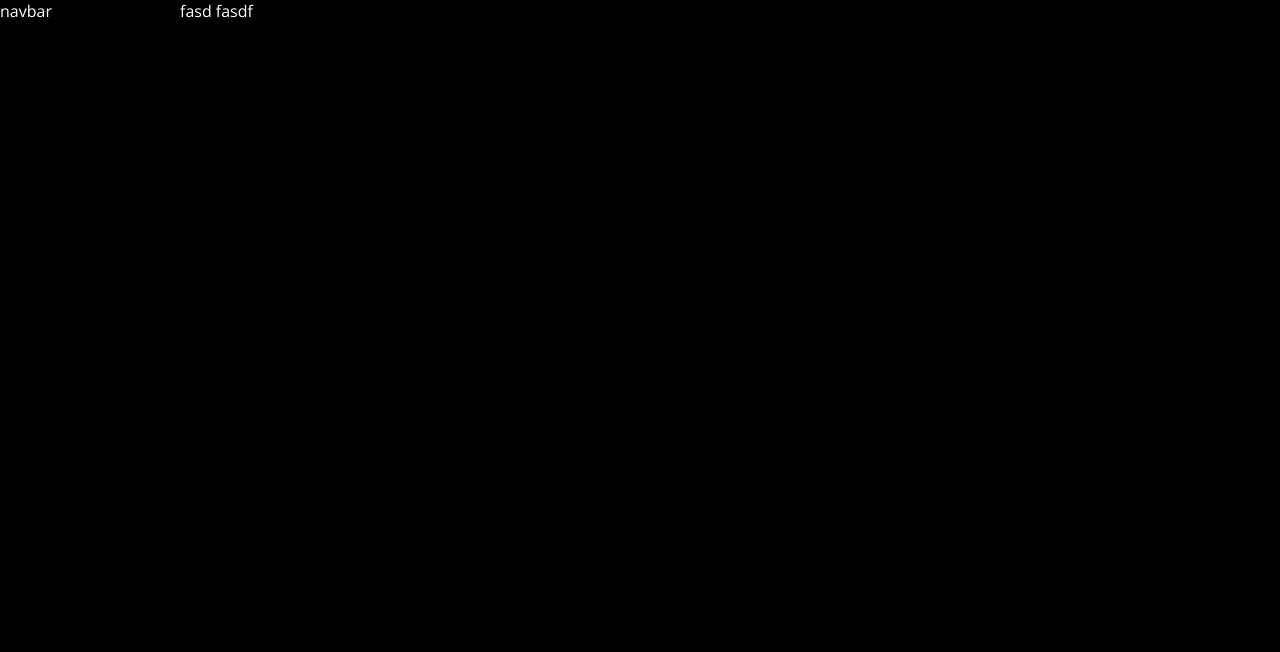
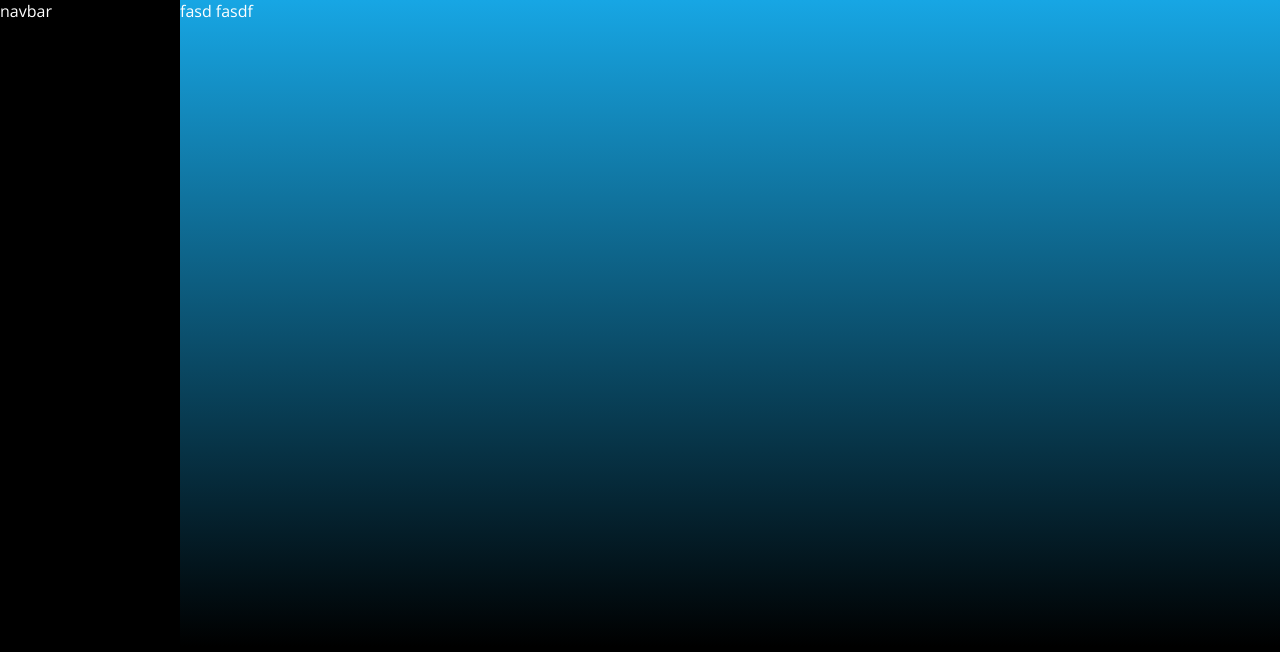
Before and after one commit to TraineeIjuniorFront-Equipe-2/-ISpotify, a React (Create React App) app: page / in a window 1280 px wide. Shown: the top 652 px of the page. Built offline with nearby package versions, Linux system fonts and the light colour scheme.

Commit message:
Background gradient

```diff
--- a/src/components/Dashboard/index.js
+++ b/src/components/Dashboard/index.js
@@ -1,4 +1,5 @@
 import AlbumDescription from "../AlbumDescription";
+import "./style.css";
 
 const Dashboard = () => {
   return (
--- /dev/null
+++ b/src/components/Dashboard/style.css
@@ -0,0 +1,3 @@
+.dashboard {
+  background: var(--background-gradient-blue);
+}
```
